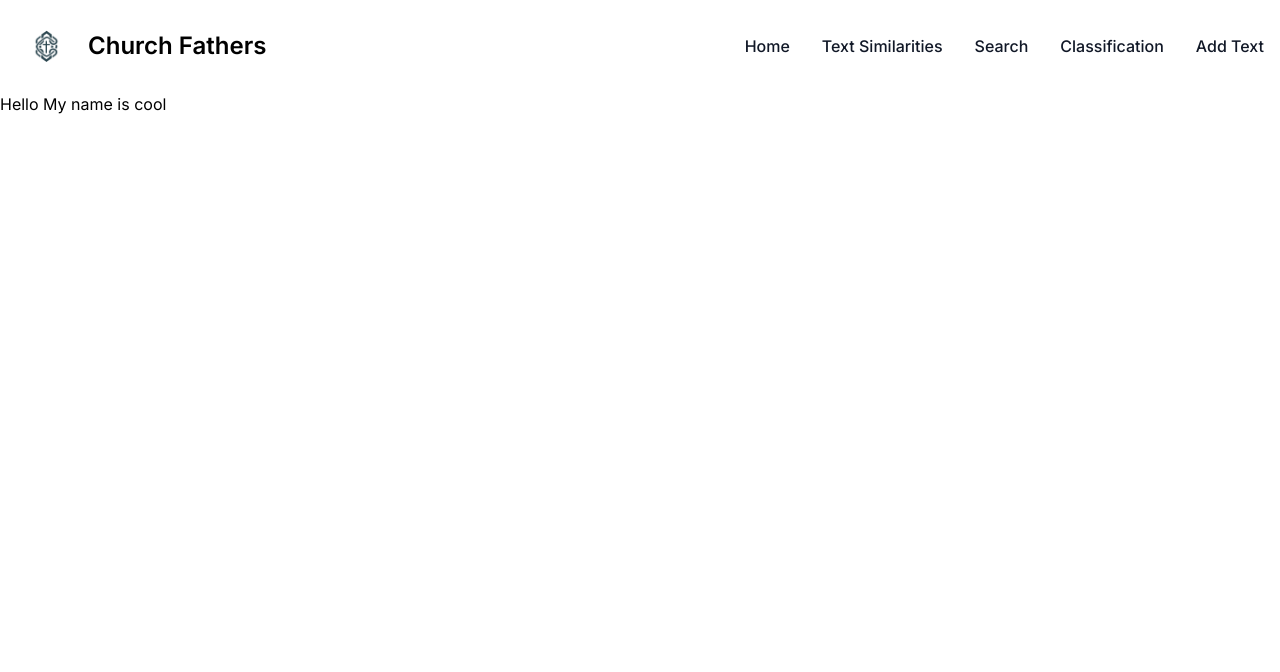
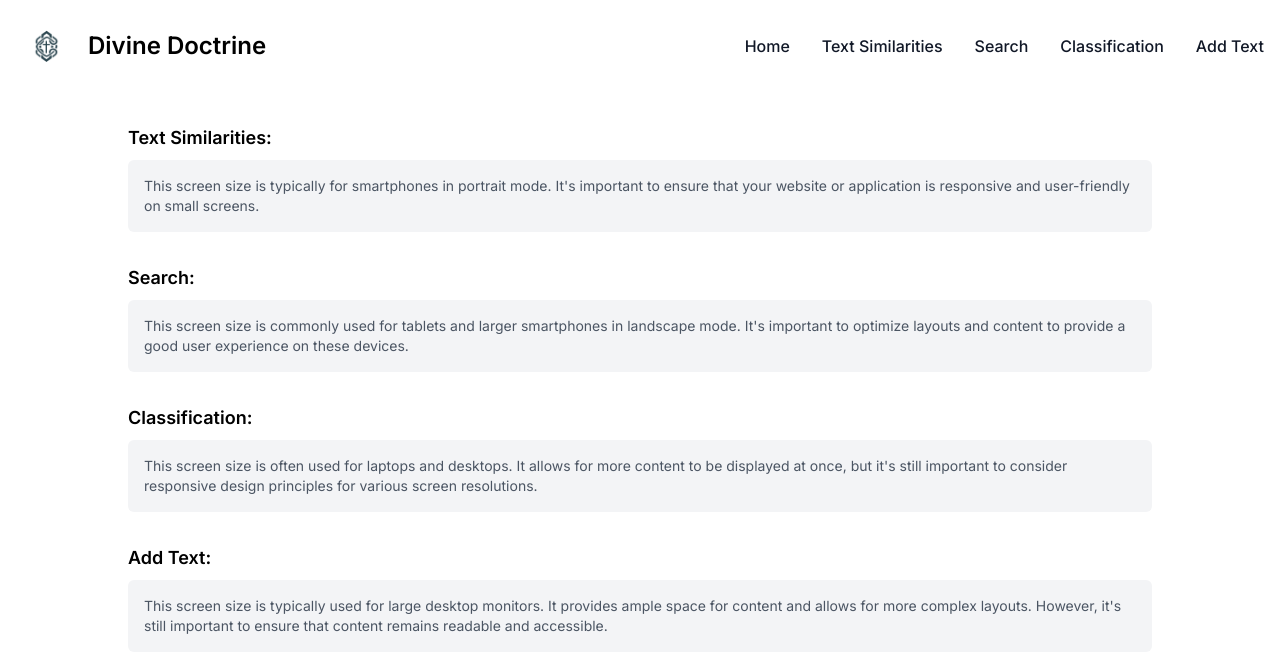
Before and after one commit to AbakirH/church_fathers_ai, a Next.js app: page / in a window 1280 px wide. Shown: the top 672 px of the page. Built offline with nearby package versions, Linux system fonts and the light colour scheme.

Commit message:
make the front screen look better and navbar work betters

```diff
--- a/app/components/Navbar.tsx
+++ b/app/components/Navbar.tsx
@@ -1,20 +1,35 @@
+"use client";
 import Image from 'next/image';
 import church_fathers from '../../public/church_fathers.png';
+import { useState } from 'react';
+
 export default function Navbar() {
+    const [isOpen, setIsOpen] = useState(false);
+
+    const toggleMenu = () => {
+        setIsOpen(!isOpen);
+    };
+
     return (
         <nav className="bg-white border-gray-200 dark:bg-gray-900">
             <div className="max-w-screen-xl flex flex-wrap items-center justify-between mx-auto p-4">
                 <a href="https://flowbite.com/" className="flex items-center space-x-3 rtl:space-x-reverse">
-                    <Image src={church_fathers} alt="Church Fathers Logo" width="60" height="60" />
-                    <span className="self-center text-2xl font-semibold whitespace-nowrap dark:text-white">Church Fathers</span>
+                    <Image src={church_fathers} alt="Divine Doctrine Logo" width="60" height="60" />
+                    <span className="self-center text-2xl font-semibold whitespace-nowrap dark:text-white">Divine Doctrine</span>
                 </a>
-                <button data-collapse-toggle="navbar-default" type="button" className="inline-flex items-center p-2 w-10 h-10 justify-center text-sm text-gray-500 rounded-lg md:hidden hover:bg-gray-100 focus:outline-none focus:ring-2 focus:ring-gray-200 dark:text-gray-400 dark:hover:bg-gray-700 dark:focus:ring-gray-600" aria-controls="navbar-default" aria-expanded="false">
+                <button
+                    onClick={toggleMenu}
+                    type="button"
+                    className="inline-flex items-center p-2 w-10 h-10 justify-center text-sm text-gray-500 rounded-lg md:hidden hover:bg-gray-100 focus:outline-none focus:ring-2 focus:ring-gray-200 dark:text-gray-400 dark:hover:bg-gray-700 dark:focus:ring-gray-600"
+                    aria-controls="navbar-default"
+                    aria-expanded={isOpen ? "true" : "false"}
+                >
                     <span className="sr-only">Open main menu</span>
                     <svg className="w-5 h-5" aria-hidden="true" xmlns="http://www.w3.org/2000/svg" fill="none" viewBox="0 0 17 14">
                         <path stroke="currentColor" strokeLinecap="round" strokeLinejoin="round" strokeWidth="2" d="M1 1h15M1 7h15M1 13h15" />
                     </svg>
                 </button>
-                <div className="hidden w-full md:block md:w-auto" id="navbar-default">
+                <div className={`${isOpen ? 'block' : 'hidden'} w-full md:block md:w-auto`} id="navbar-default">
                     <ul className="font-medium flex flex-col p-4 md:p-0 mt-4 border border-gray-100 rounded-lg bg-gray-50 md:flex-row md:space-x-8 rtl:space-x-reverse md:mt-0 md:border-0 md:bg-white dark:bg-gray-800 md:dark:bg-gray-900 dark:border-gray-700">
                         <li>
                             <a href="/" className="block py-2 px-3 text-gray-900 rounded md:bg-transparent md:p-0 dark:text-white md:hover:text-blue-700  " aria-current="page">Home</a>
@@ -35,6 +50,5 @@ export default function Navbar() {
                 </div>
             </div>
         </nav>
-
     );
 }
--- a/app/page.tsx
+++ b/app/page.tsx
@@ -5,7 +5,32 @@ export default function Home() {
   return (
     <>
       <Navbar></Navbar>
-      <p>Hello My name is cool</p>
+      <div className="max-w-screen-lg mx-auto mt-8">
+            <div className="mb-8">
+                <h2 className="text-lg font-semibold mb-2">Text Similarities:</h2>
+                <div className="bg-gray-100 p-4 rounded-md">
+                    <p className="text-sm text-gray-600">This screen size is typically for smartphones in portrait mode. It's important to ensure that your website or application is responsive and user-friendly on small screens.</p>
+                </div>
+            </div>
+            <div className="mb-8">
+                <h2 className="text-lg font-semibold mb-2">Search:</h2>
+                <div className="bg-gray-100 p-4 rounded-md">
+                    <p className="text-sm text-gray-600">This screen size is commonly used for tablets and larger smartphones in landscape mode. It's important to optimize layouts and content to provide a good user experience on these devices.</p>
+                </div>
+            </div>
+            <div className="mb-8">
+                <h2 className="text-lg font-semibold mb-2">Classification:</h2>
+                <div className="bg-gray-100 p-4 rounded-md">
+                    <p className="text-sm text-gray-600">This screen size is often used for laptops and desktops. It allows for more content to be displayed at once, but it's still important to consider responsive design principles for various screen resolutions.</p>
+                </div>
+            </div>
+            <div className="mb-8">
+                <h2 className="text-lg font-semibold mb-2">Add Text:</h2>
+                <div className="bg-gray-100 p-4 rounded-md">
+                    <p className="text-sm text-gray-600">This screen size is typically used for large desktop monitors. It provides ample space for content and allows for more complex layouts. However, it's still important to ensure that content remains readable and accessible.</p>
+                </div>
+            </div>
+        </div>
     </>
   );
 }
```
